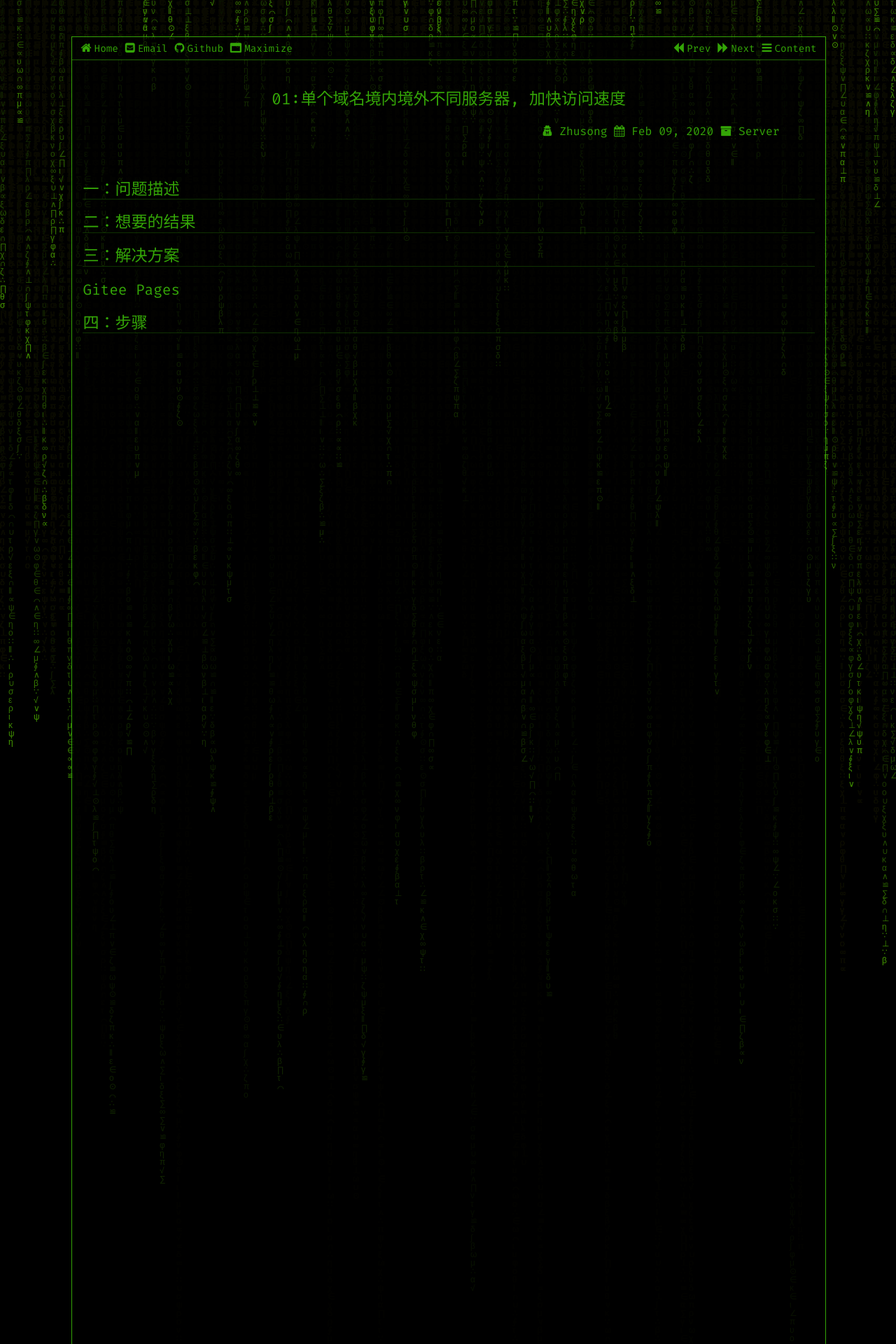
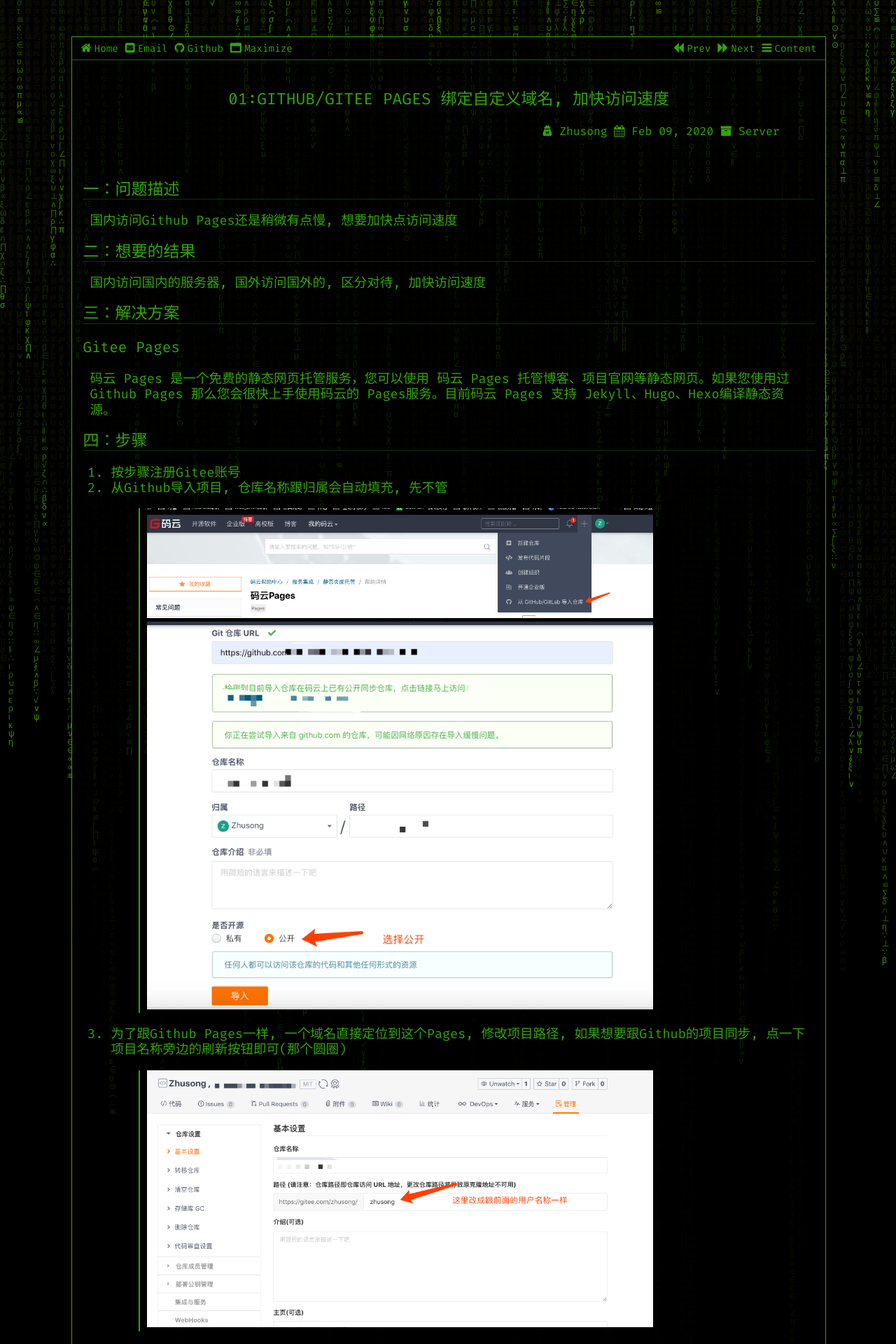
Before and after one commit to zhusonger/www.lasong.com.cn, a Jekyll site: the page built from _posts/Server/2020-02-09-gitee-pages.md, in a window 1280 px wide. Shown: the top 1920 px of the page at 70% size. Built offline with Jekyll 4.4.1, drawn with Linux system fonts in a browser that asks for light colours; some of the changed text lies outside the part shown.

Commit message:
完成gitee pages设置

```diff
--- a/_posts/Server/2020-02-09-gitee-pages.md
+++ b/_posts/Server/2020-02-09-gitee-pages.md
@@ -1,5 +1,5 @@
 ---
-title: 01:单个域名境内境外不同服务器, 加快访问速度
+title: 01:Github/Gitee Pages 绑定自定义域名, 加快访问速度
 author: Zhusong
 layout: post
 category: Server
@@ -13,13 +13,28 @@
 
 ## 一：问题描述
 
-
+国内访问Github Pages还是稍微有点慢, 想要加快点访问速度
 
 ## 二：想要的结果
 
+国内访问国内的服务器, 国外访问国外的, 区分对待, 加快访问速度
 
 ## 三：解决方案
 
 ### Gitee Pages
+码云 Pages 是一个免费的静态网页托管服务，您可以使用 码云 Pages 托管博客、项目官网等静态网页。如果您使用过 Github Pages 那么您会很快上手使用码云的 Pages服务。目前码云 Pages 支持 Jekyll、Hugo、Hexo编译静态资源。
 
 ## 四：步骤
+1. 按步骤注册Gitee账号
+2. 从Github导入项目, 仓库名称跟归属会自动填充, 先不管
+> <img src="{{site.url}}{{site.baseurl}}{{site.assets_path}}/img/server/img-gitee-pages.png" width="80%">
+> <img src="{{site.url}}{{site.baseurl}}{{site.assets_path}}/img/server/img-gitee-pages-import.png" width="80%">
+
+3. 为了跟Github Pages一样, 一个域名直接定位到这个Pages, 修改项目路径, 如果想要跟Github的项目同步, 点一下项目名称旁边的刷新按钮即可(那个圆圈)
+> <img src="{{site.url}}{{site.baseurl}}{{site.assets_path}}/img/server/img-gitee-pages-setting.png" width="80%">
+
+4. 切换到服务 => Gitee Pages开启即可
+5. 到这一步, 你只要方位https://username.gitee.io就可以看到了,下面开始配置DNS自定义域名的解析设置
+6. 在阿里云DNS内配置解析
+> <img src="{{site.url}}{{site.baseurl}}{{site.assets_path}}/img/server/img-gitee-pages-dns.png" width="80%">
+> <img src="{{site.url}}{{site.baseurl}}{{site.assets_path}}/img/server/img-gitee-pages-dns-look.png" width="80%">
```
Also changed, not shown: assets/img/server/img-gitee-pages-dns-look.png (added), assets/img/server/img-gitee-pages-dns.png (added), assets/img/server/img-gitee-pages-import.png (added), assets/img/server/img-gitee-pages-setting.png (added), assets/img/server/img-gitee-pages.png (added).
